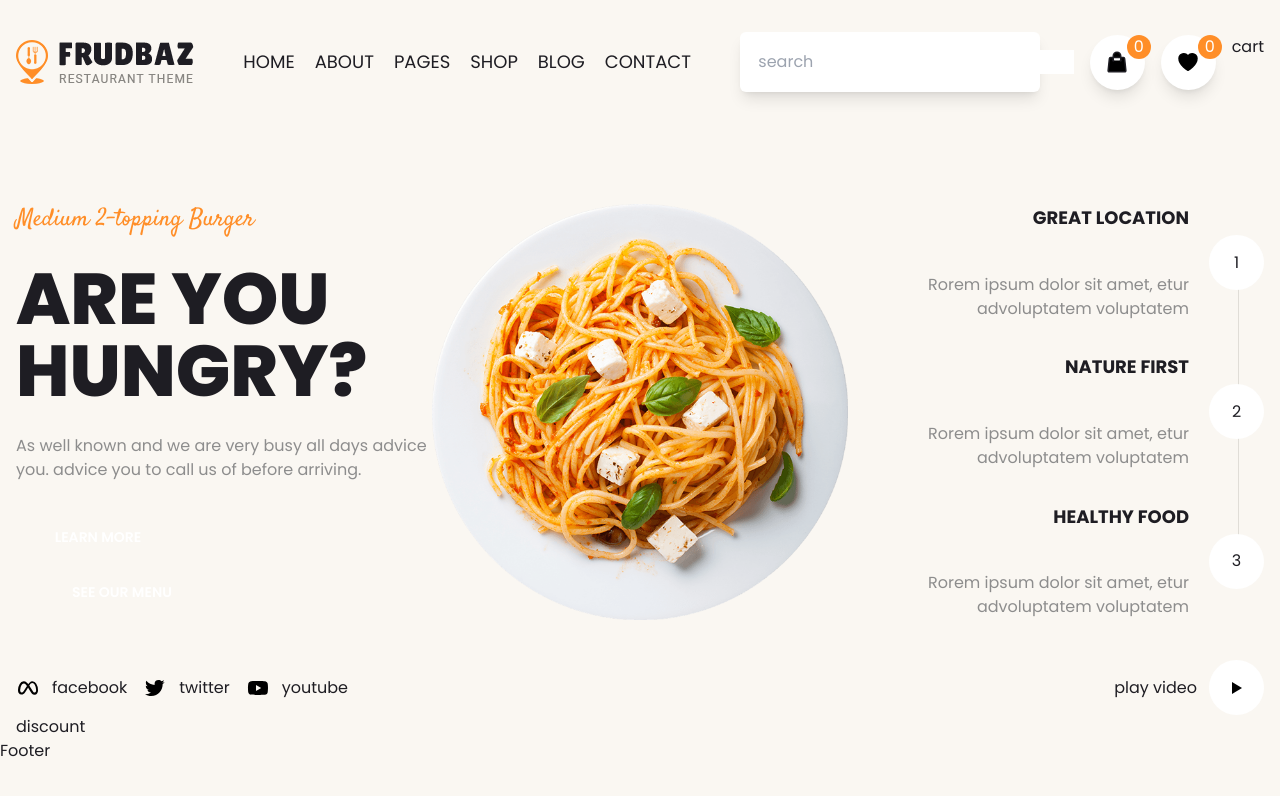
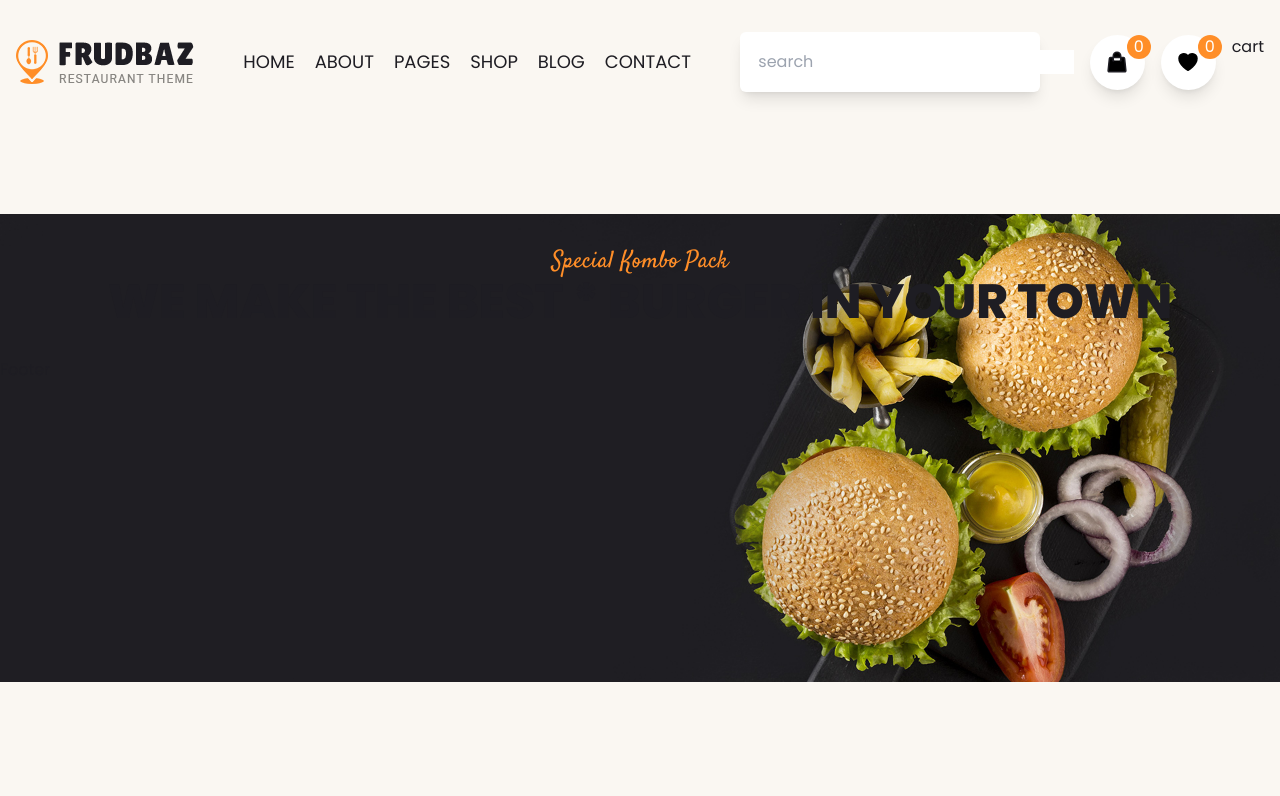
Before and after one commit to yastrb/vite-food-app, a React (Vite) app: page /home in a window 1280 px wide. Shown: the top 796 px of the page. Built offline with nearby package versions, Linux system fonts and the light colour scheme.

Commit message:
padding removed

```diff
--- a/src/components/home/Home.jsx
+++ b/src/components/home/Home.jsx
@@ -1,11 +1,10 @@
 import React from 'react'
-import Hero from './hero/Hero'
 import Discount from './discount/discount'
 
 const Home = () => {
   return (
-    <main className='mx-auto px-4 mt-[80px]'>
-      <Hero/>
+    <main className='mx-auto mt-[80px]'>
+
       <Discount/>
     </main>
   )
--- a/src/components/home/discount/Discount.jsx
+++ b/src/components/home/discount/Discount.jsx
@@ -1,8 +1,18 @@
 import React from 'react'
+import bg from "/image/offer_bg.jpg"
+import Heading from '../Heading'
+
 
 const Discount = () => {
   return (
-    <section>discount</section>
+    <section className=' mt-[7%] relative'>
+        <div className=' absolute -z-10'>
+            <img src={bg} alt="" />
+        </div>
+        <div className=' grid'>
+            <Heading title='Special Kombo Pack' subtitle="WE MAKE THE BEST * BURGER IN YOUR TOWN"/>
+        </div>
+    </section>
   )
 }
 
```
Also changed, not shown: public/image/offer_bg.jpg (renamed from src/assets/images/offer_bg.jpg).
